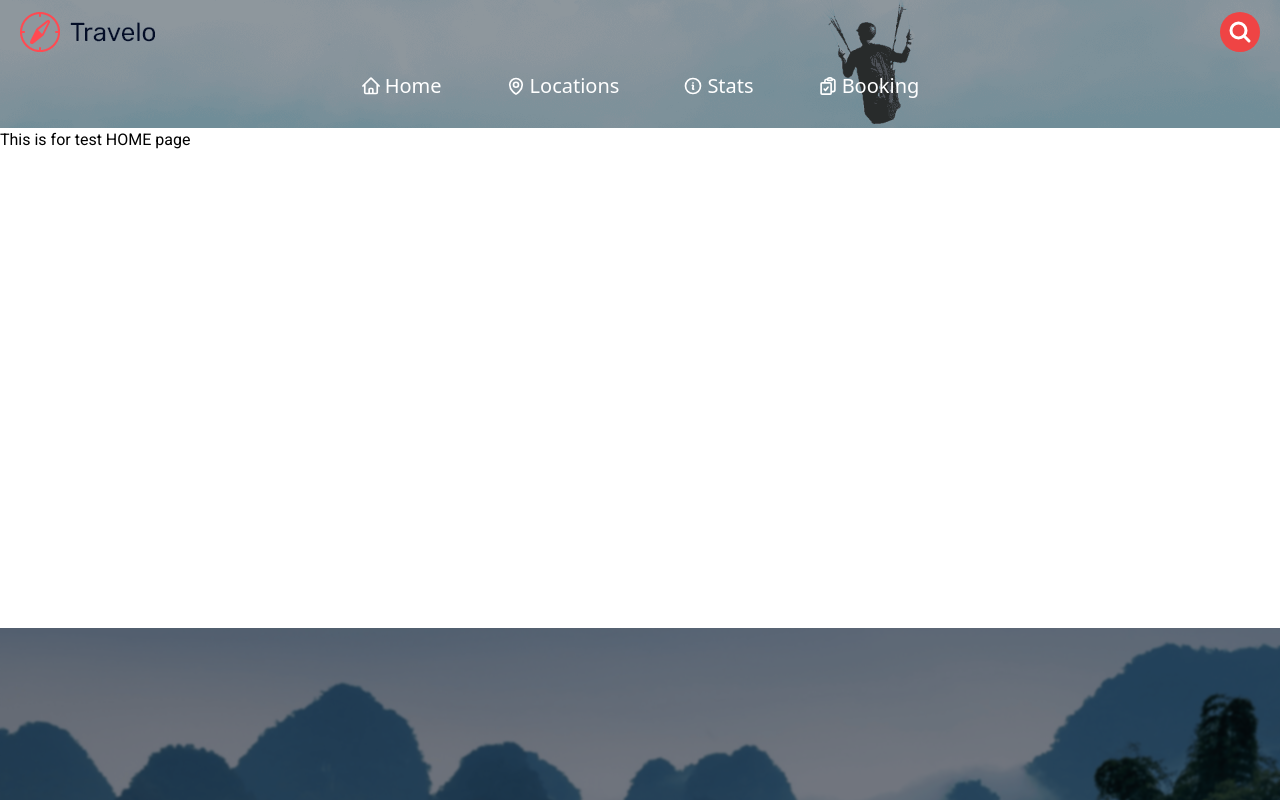
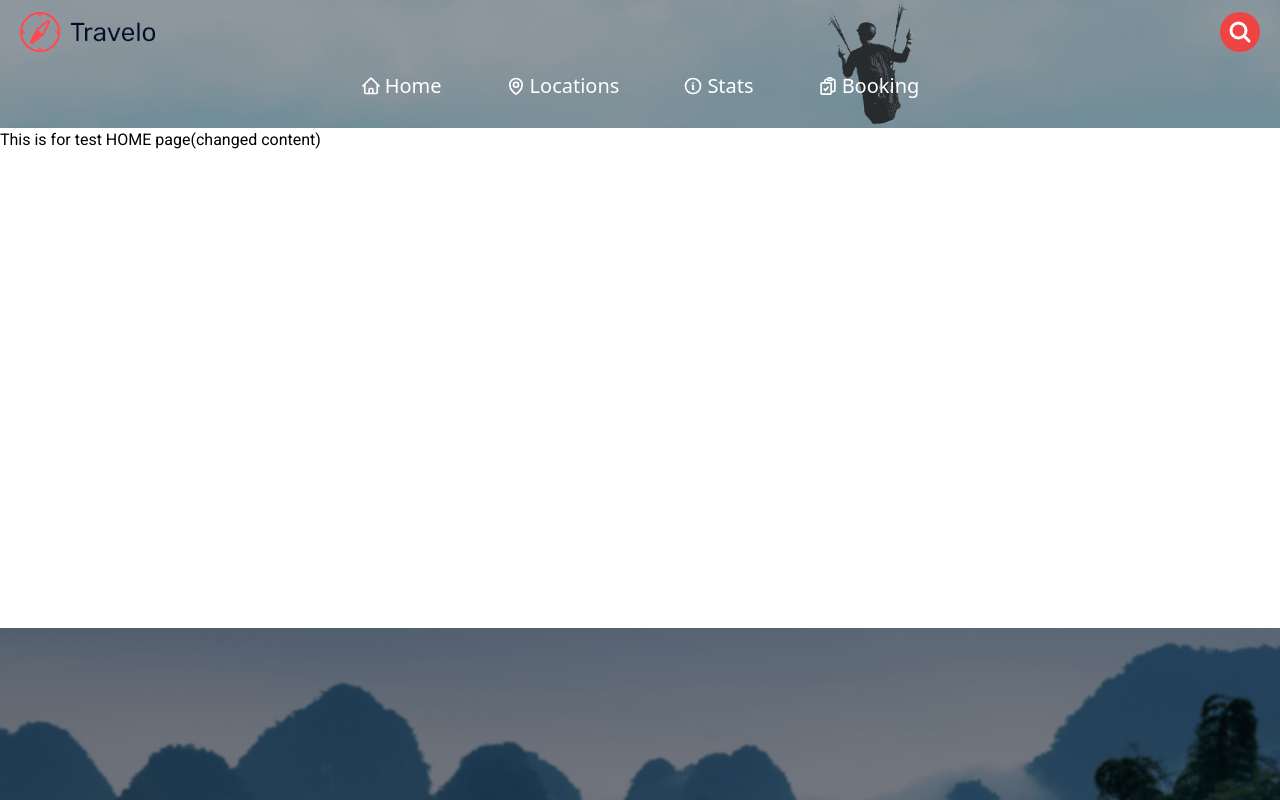
Before and after one commit to farshad-vgr/next-travelo-iran-ts, a Next.js app: page / in a window 1280 px wide. Shown: the top 800 px of the page. Built offline with nearby package versions, Linux system fonts and the light colour scheme.

Commit message:
some text changed for testing

```diff
--- a/pages/index.tsx
+++ b/pages/index.tsx
@@ -19,7 +19,7 @@ export default function Home() {
 				<title>Home</title>
 			</Head>
 
-			<div style={{ minHeight: "500px" }}>This is for test HOME page</div>
+			<div style={{ minHeight: "500px" }}>This is for test HOME page(changed content)</div>
 		</>
 	);
 }
```
